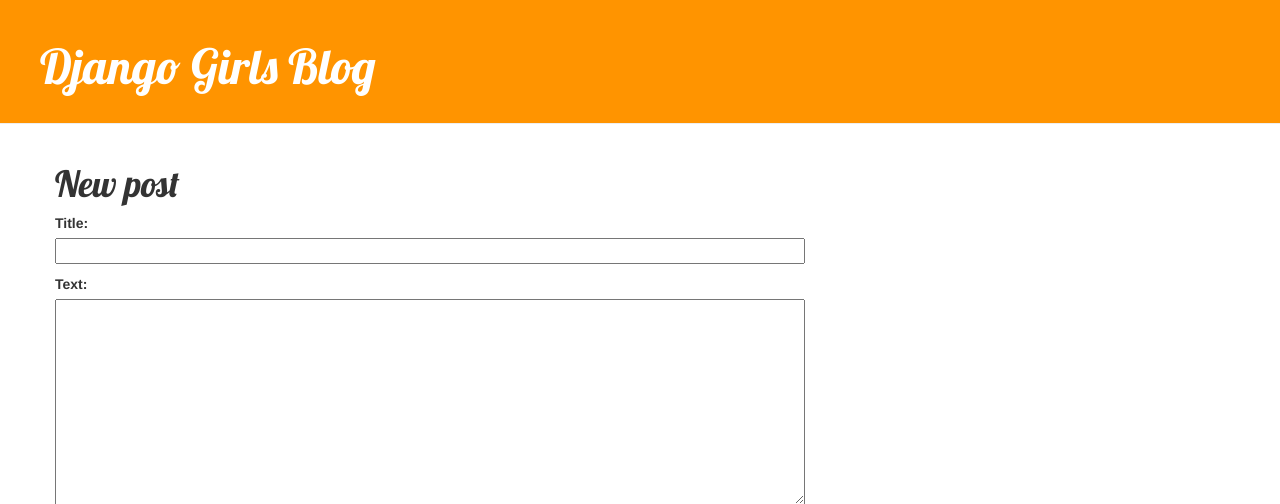
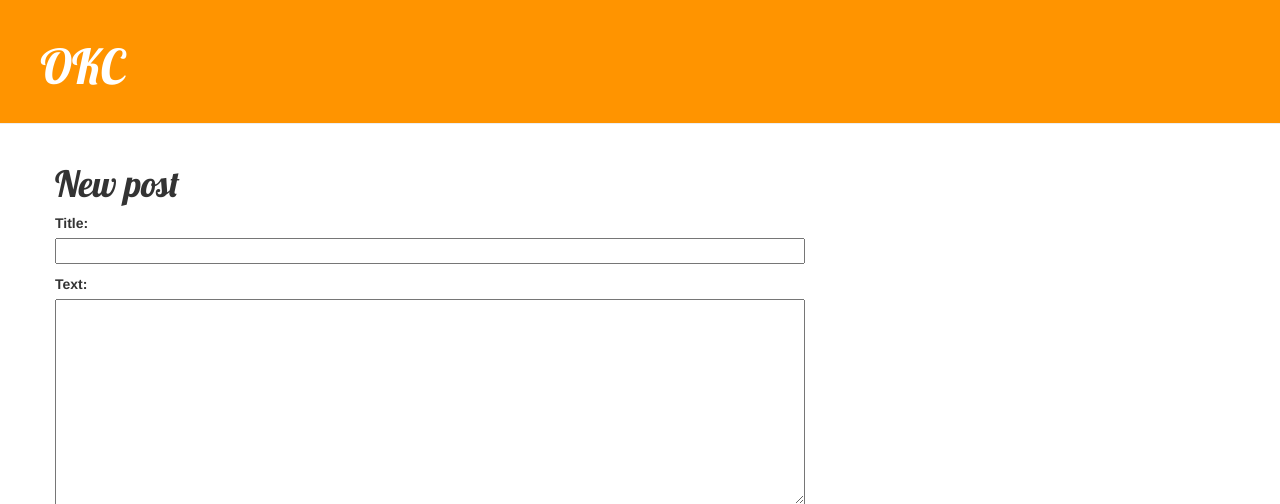
Before and after one commit to kingdurant/my-first-blog, a Django app: page /post/new/ in a window 1280 px wide. Shown: the top 504 px of the page. Run offline with Django 3.2, Linux system fonts and the light colour scheme; some libraries are stand-ins or nearby versions.

Commit message:
Fixed forms, there was an error

```diff
--- a/blog/templates/blog/base.html
+++ b/blog/templates/blog/base.html
@@ -1,18 +1,18 @@
 {% load staticfiles %}
 <html>
     <head>
+        <title>OKC's blog</title>
         <link rel="stylesheet" href="//maxcdn.bootstrapcdn.com/bootstrap/3.2.0/css/bootstrap.min.css">
         <link rel="stylesheet" href="//maxcdn.bootstrapcdn.com/bootstrap/3.2.0/css/bootstrap-theme.min.css">
         <link rel="stylesheet" href="{% static 'css/blog.css' %}">
         <link href="http://fonts.googleapis.com/css?family=Lobster&subset=latin,latin-ext" rel="stylesheet" type="text/css">
-        <title>OKC blog</title>
     </head>
     <body>
     	<div class="page-header">
     		 {% if user.is_authenticated %}
     			<a href="{% url 'post_new' %}" class="top-menu"><span class="glyphicon glyphicon-plus"></span></a>
         	 {% endif %}
-        <h1><a href="/">Django Girls Blog</a></h1>
+        	<h1><a href="/">OKC</a></h1>
    	 	</div>
 	 	<div class="content container">
         	<div class="row">
--- a/blog/views.py
+++ b/blog/views.py
@@ -3,6 +3,7 @@
 from .models import Post
 from django.shortcuts import render, get_object_or_404
 from .forms import PostForm
+from django.shortcuts import redirect
 
 def post_list(request):
     posts = Post.objects.filter(published_date__lte=timezone.now()).order_by('published_date')
--- a/mysite/settings.py
+++ b/mysite/settings.py
@@ -105,7 +105,7 @@
 
 LANGUAGE_CODE = 'en-us'
 
-TIME_ZONE = 'Europe/Berlin'
+TIME_ZONE = 'America/New_York'
 
 USE_I18N = True
 
```
Also changed, not shown: blog/templates/blog/post_detail.html (+4 -4 lines). Lines whose indentation alone changed are shown as unchanged.
